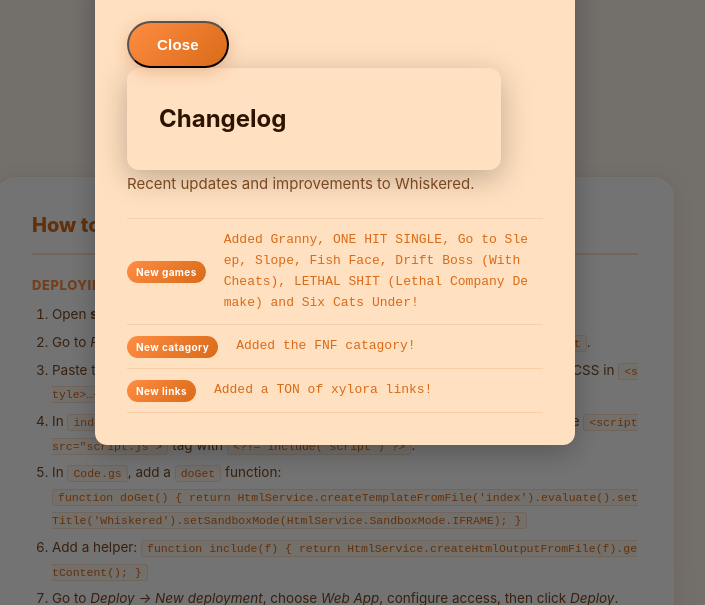
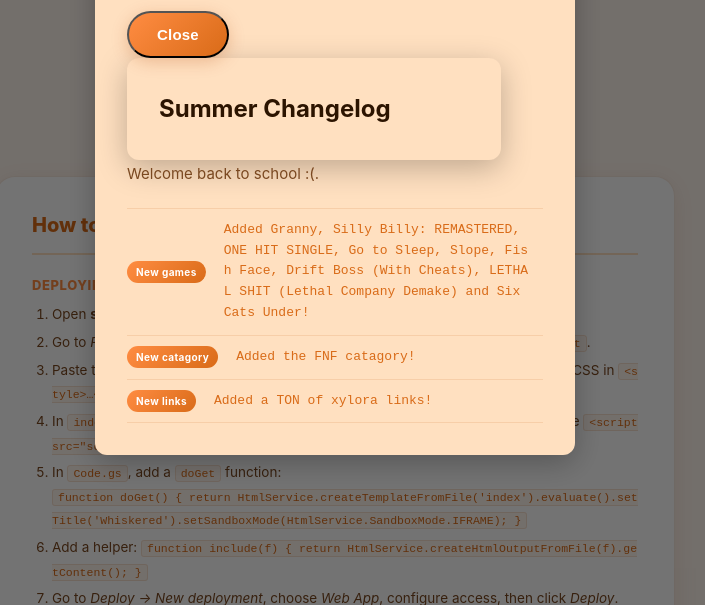
Before and after one commit to TheBlehLollipop/Whiskered, a plain HTML site: page index.html in a window 1280 px wide. Shown: the part 195-800 px from the top of the page, without its empty margins (305-1010 px from the left). Drawn offline with Linux system fonts and the light colour scheme.

Commit message:
Modify changelog title and description
Updated the changelog section to reflect summer updates.

```diff
--- a/index.html
+++ b/index.html
@@ -71,13 +71,13 @@
 
     <button id="close-changelog" class="links-btn">Close</button>
 
-    <h2 class="changelog-box">Changelog</h2>
-    <p class="panel-description">Recent updates and improvements to Whiskered.</p>
+    <h2 class="changelog-box">Summer Changelog</h2>
+    <p class="panel-description">Welcome back to school :(.</p>
         <hr class="link-divider">
 
         <div class="link-row">
           <span class="link-badge">New games</span>
-          <span class="site-link">Added Granny, ONE HIT SINGLE, Go to Sleep, Slope, Fish Face, Drift Boss (With Cheats), LETHAL SHIT (Lethal Company Demake) and Six Cats Under!</span>
+          <span class="site-link">Added Granny, Silly Billy: REMASTERED, ONE HIT SINGLE, Go to Sleep, Slope, Fish Face, Drift Boss (With Cheats), LETHAL SHIT (Lethal Company Demake) and Six Cats Under!</span>
         </div>
         <hr class="link-divider">
 
```
